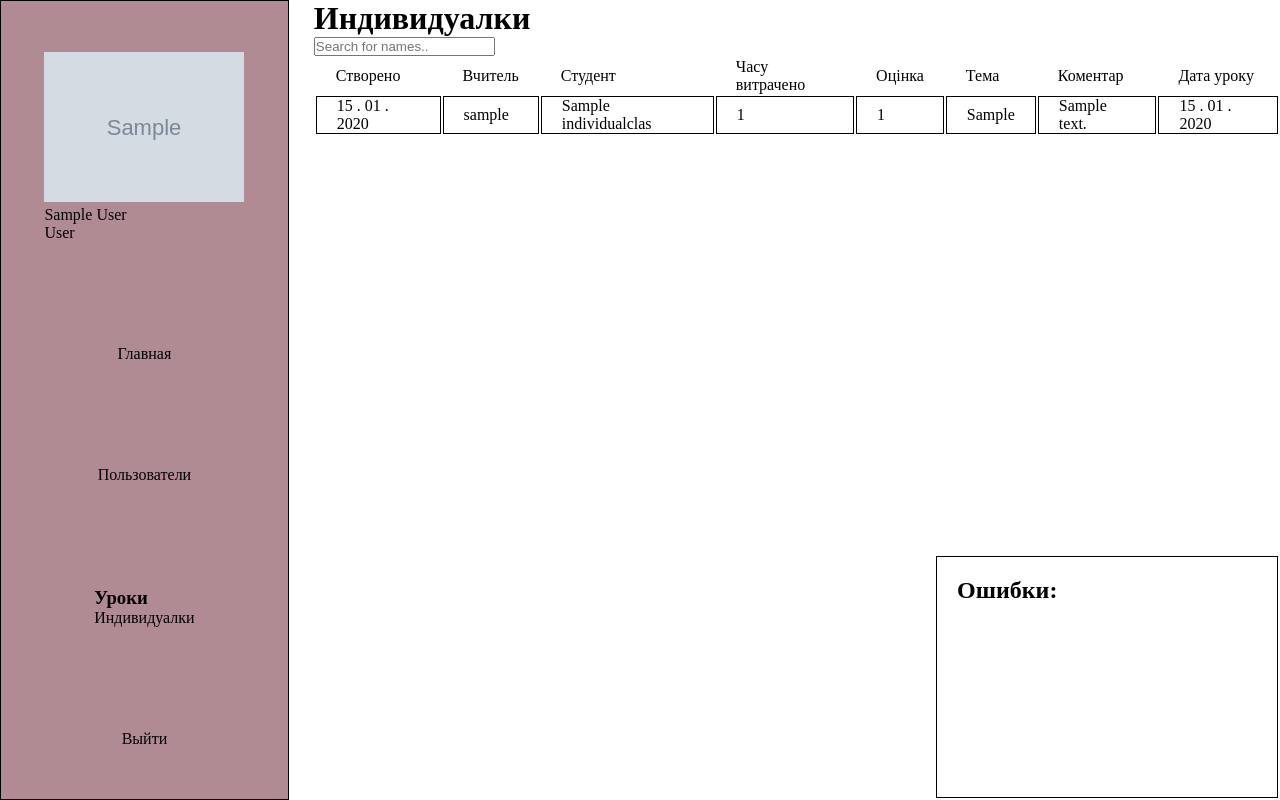
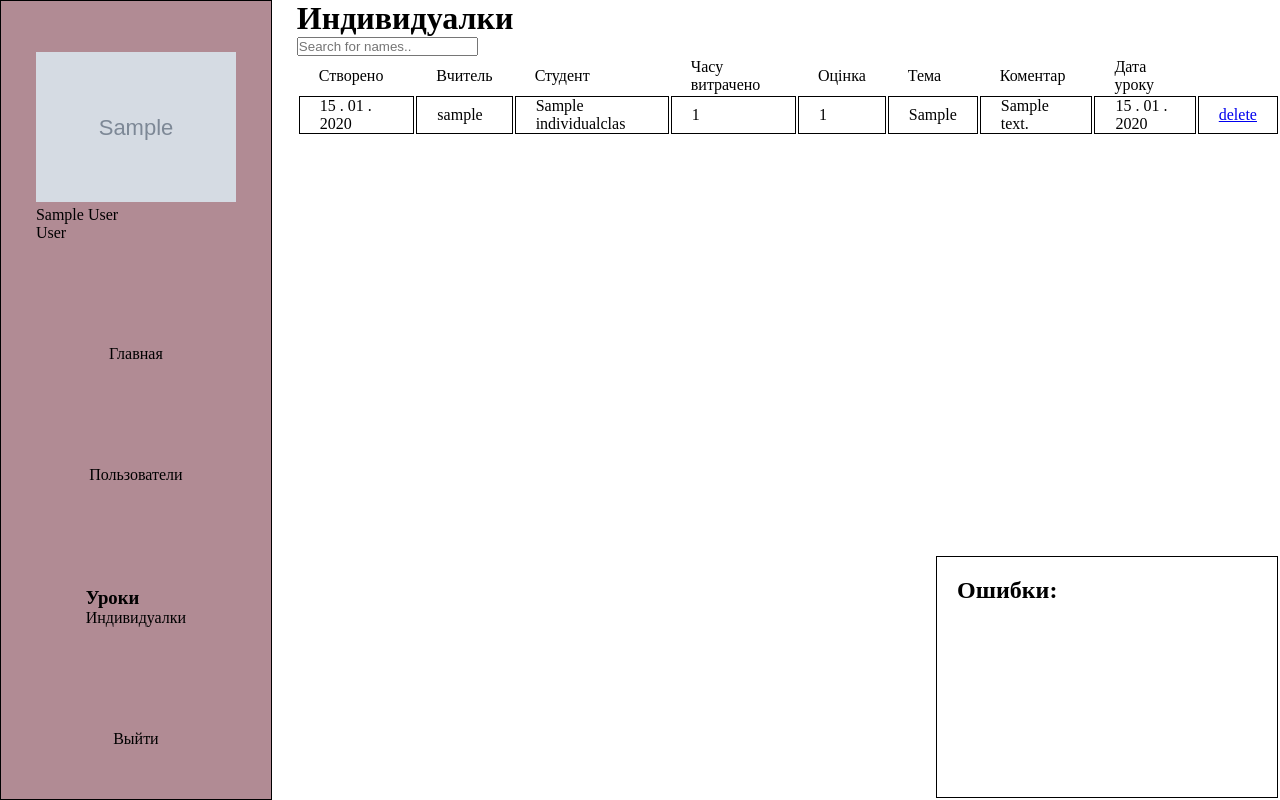
Before and after one commit to LoooMeN/reggio, a Flask app: page /admin/individualClasses in a window 1280 px wide. Run offline with Flask 2, Linux system fonts and the light colour scheme; a user stored in the database is signed in; tables that the repository leaves empty hold one stand-in row (values such as "Sample post"); grey boxes marked "Sample" are stand-in pictures.

Commit message:
Create delete button

```diff
--- a/reggio/templates/adminIndividualClasses.html
+++ b/reggio/templates/adminIndividualClasses.html
@@ -37,6 +37,7 @@
                 <td searchable=true>{{individualClass.topic}}</td>
                 <td searchable=true>{{individualClass.comment}}</td>
                 <td searchable=true>{{individualClass.creationDate.strftime('%d . %m . %Y')}}</td>
+                <td><a href="{{url_for('deleteIndividualClasses')}}?id={{individualClass.id}}">delete</a></td>
             </tr>
         {%endfor%}
     </table>
```
